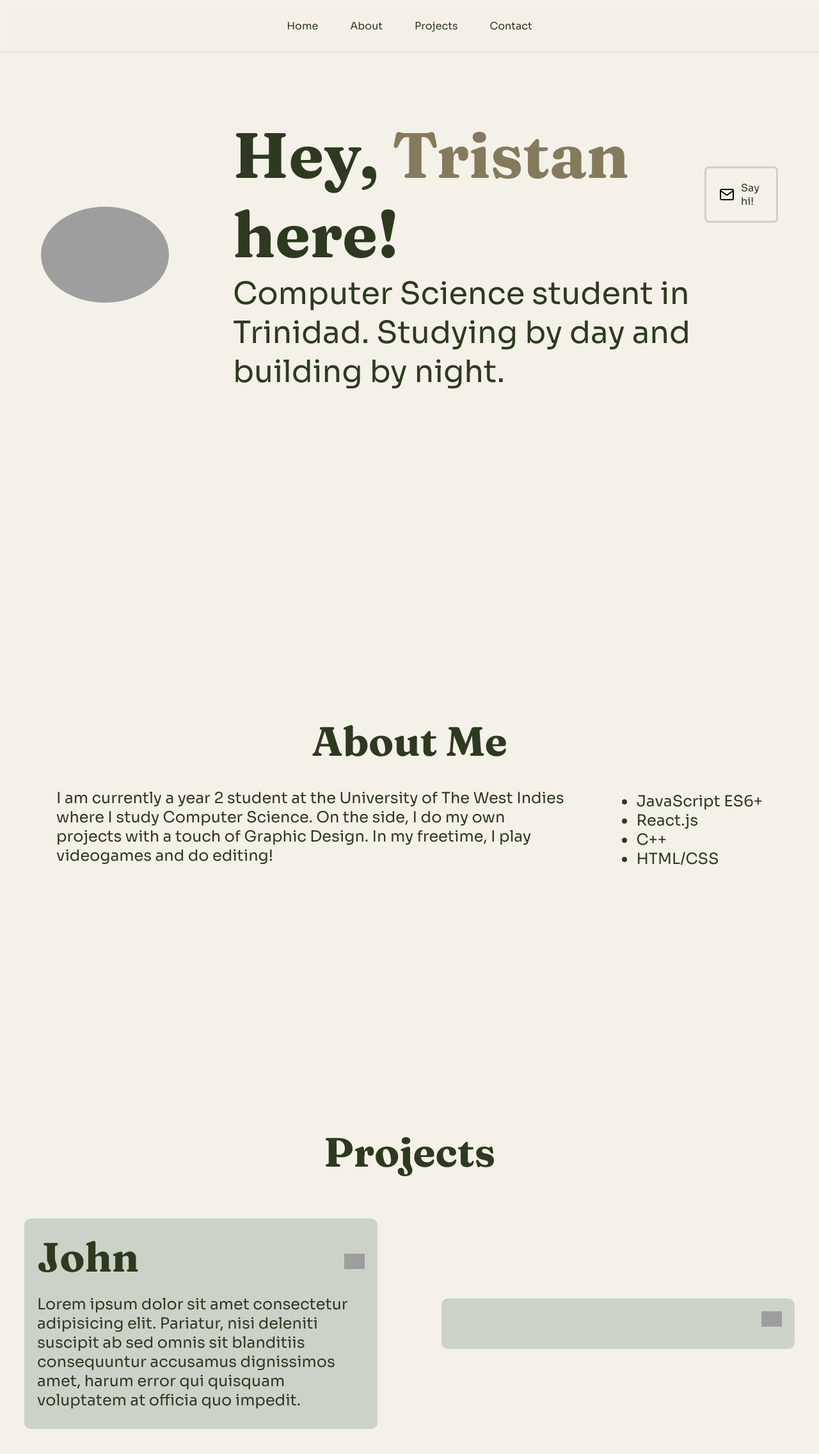
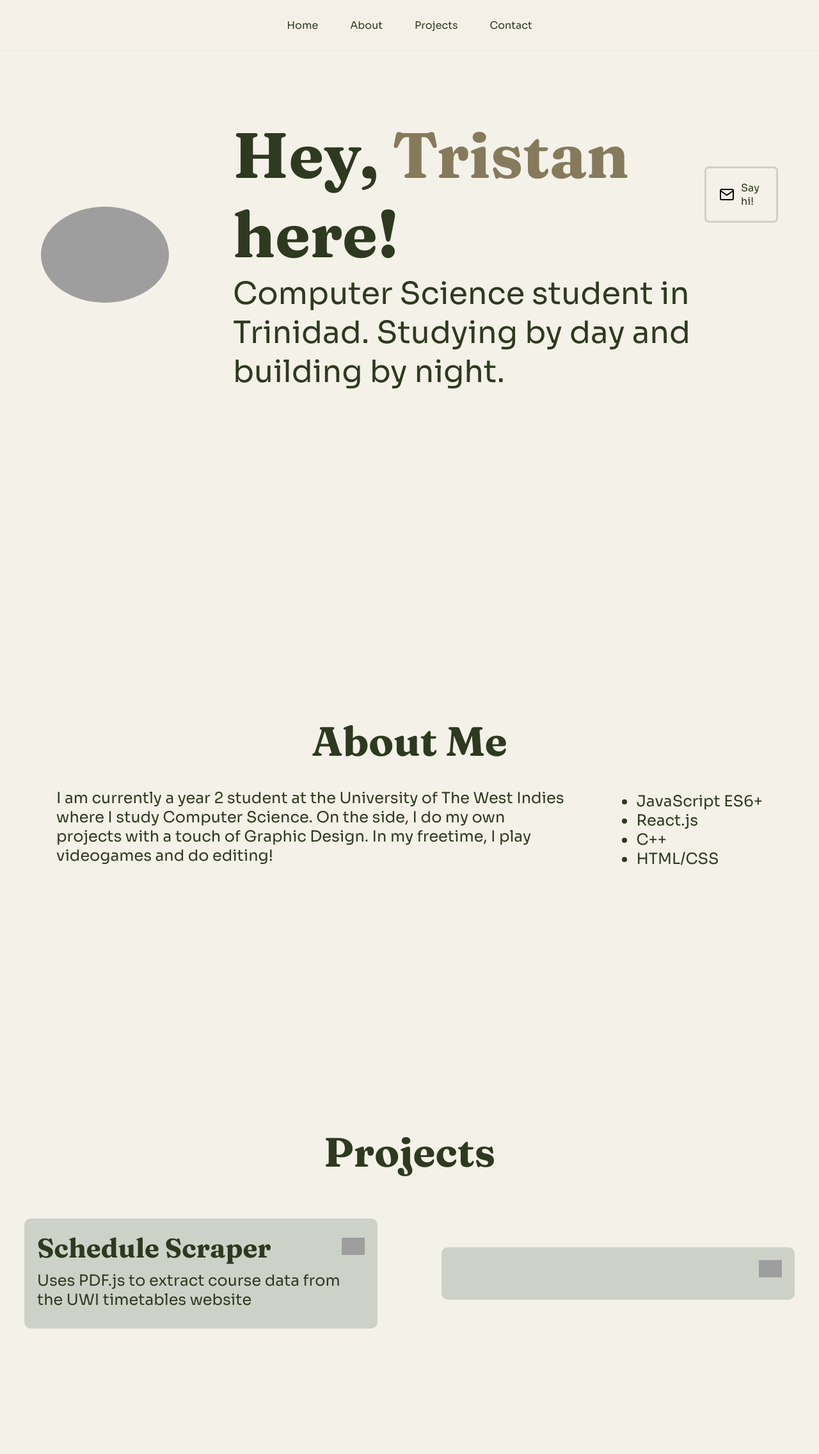
Before and after one commit to tristandotdev/my-portfolio, a React (Vite) app: page / in a window 1280 px wide. Shown: the top 2272 px of the page at 64% size. After the commit the page ends 2236 px from the top, so only its background shows below. Built offline with nearby package versions, Linux system fonts and the light colour scheme; grey boxes are pictures that could not be loaded.

Commit message:
Finished Card Component

```diff
--- a/src/components/CardComponent.jsx
+++ b/src/components/CardComponent.jsx
@@ -1,6 +1,20 @@
 import './Cards.css'
+import { useState } from 'react';
+import { useEffect } from 'react';
 
 function CardComponent({ name , gitUrl , desc , imageUrl }) {
+
+  const [mobileMode, setMobileMode] = useState(window.innerWidth < 768);
+
+  useEffect(() => {
+    const handleResize = () => {
+      setMobileMode(window.innerWidth < 768);
+    };
+
+    window.addEventListener("resize", handleResize);
+    return () => window.removeEventListener("resize", handleResize);
+  }, []);
+
   return(
     <>
       <div className="cardDiv">
@@ -9,12 +23,20 @@ function CardComponent({ name , gitUrl , desc , imageUrl }) {
           justifyContent: "space-between",
           alignItems: "center",
           padding: "0",
-          margin: "0"
+          margin: "0",
+          marginBottom: "10px"
         }}>
-          <h1>{name}</h1>
-          <a href={gitUrl}><img style={{width: "32px"}} src="https://cdn-icons-png.flaticon.com/512/25/25231.png" alt="GitHub Link" /></a>
+          <h1 style={{fontSize: !mobileMode ? "42px" : "24px", margin: "0px"}}>{name}</h1>
+          <a
+            target="_blank"
+            href={gitUrl}>
+            <img
+              style={{width: "36px"}}
+              src="https://cdn-icons-png.flaticon.com/512/25/25231.png"
+              alt="GitHub Link" />
+          </a>
         </div>
-        {imageUrl && <img src={imageUrl}></img>}
+        {imageUrl && <img style={{width: "100%"}} src={imageUrl}></img>}
         <p>{desc}</p>
       </div>
     </>
--- a/src/index.css
+++ b/src/index.css
@@ -6,16 +6,21 @@ html{
 }
 
 nav{
-  min-height: 80px;
+  height: 80px;
+  box-sizing: border-box;
+
+  display: flex;
   align-items: center;
   justify-content: center;
-  display: flex;
   gap: 50px;
+
   position: fixed;
+  top: 0;
+  left: 0;
   width: 100%;
+
   background-color: #f4f1e8ee;
-  border-bottom: #e7e4dac4;
-  border-bottom-style: solid;
+  border-bottom: 1px solid #e7e4dac4;
   backdrop-filter: blur(5px);
 }
 
--- a/src/pages/Projects.jsx
+++ b/src/pages/Projects.jsx
@@ -6,9 +6,10 @@ function Projects() {
       <h1 style={{marginBottom: "50px"}}>Projects</h1>
       <div className="verticalDiv" style={{maxWidth: "80%"}}>
         <CardComponent
-          name="John"
-          gitUrl="fioeansduoifhsf"
-          desc="Lorem ipsum dolor sit amet consectetur adipisicing elit. Pariatur, nisi deleniti suscipit ab sed omnis sit blanditiis consequuntur accusamus dignissimos amet, harum error qui quisquam voluptatem at officia quo impedit."
+          name="Schedule Scraper"
+          gitUrl="https://github.com/tristandotdev/Scheduler"
+          desc="Uses PDF.js to extract course data from the UWI timetables website"
+          imageUrl=""
         />
         <CardComponent/>
       </div>
```
